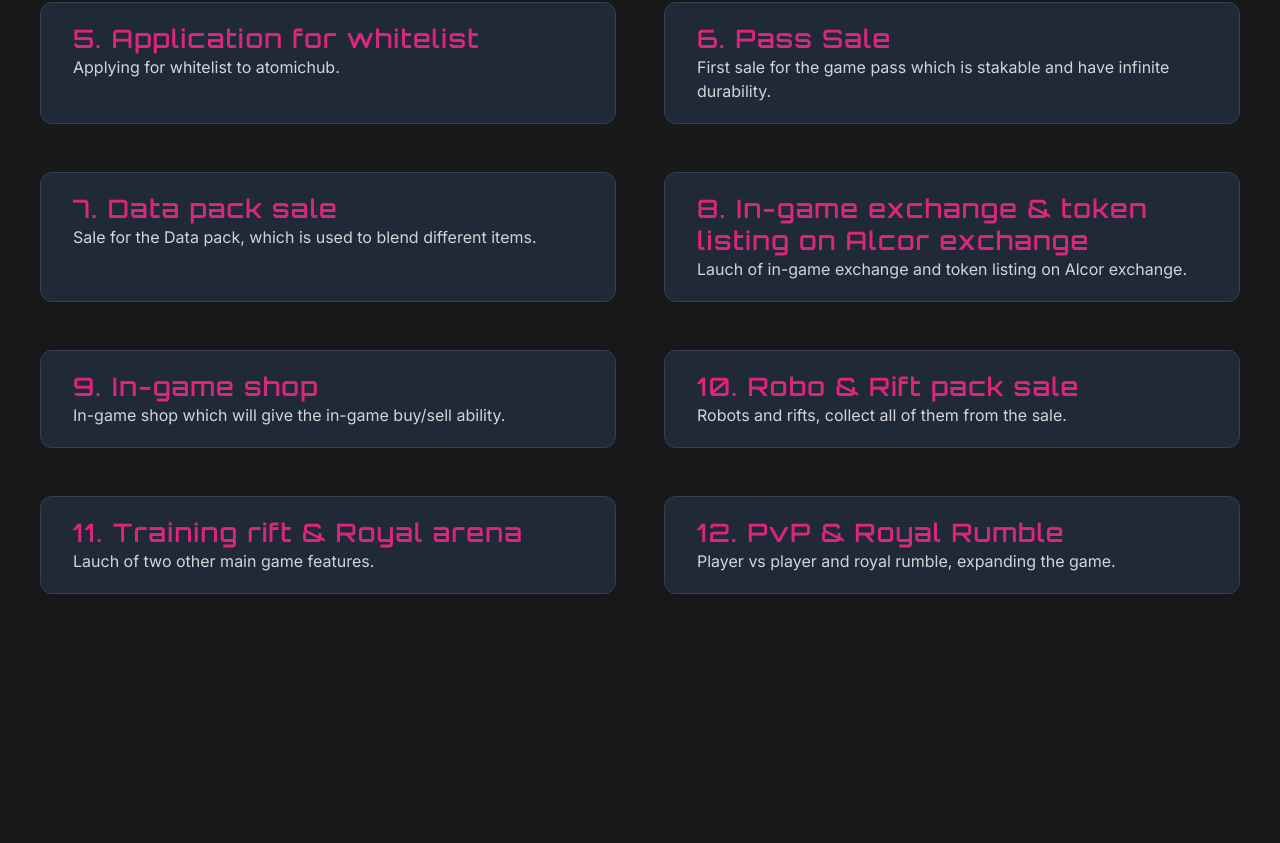
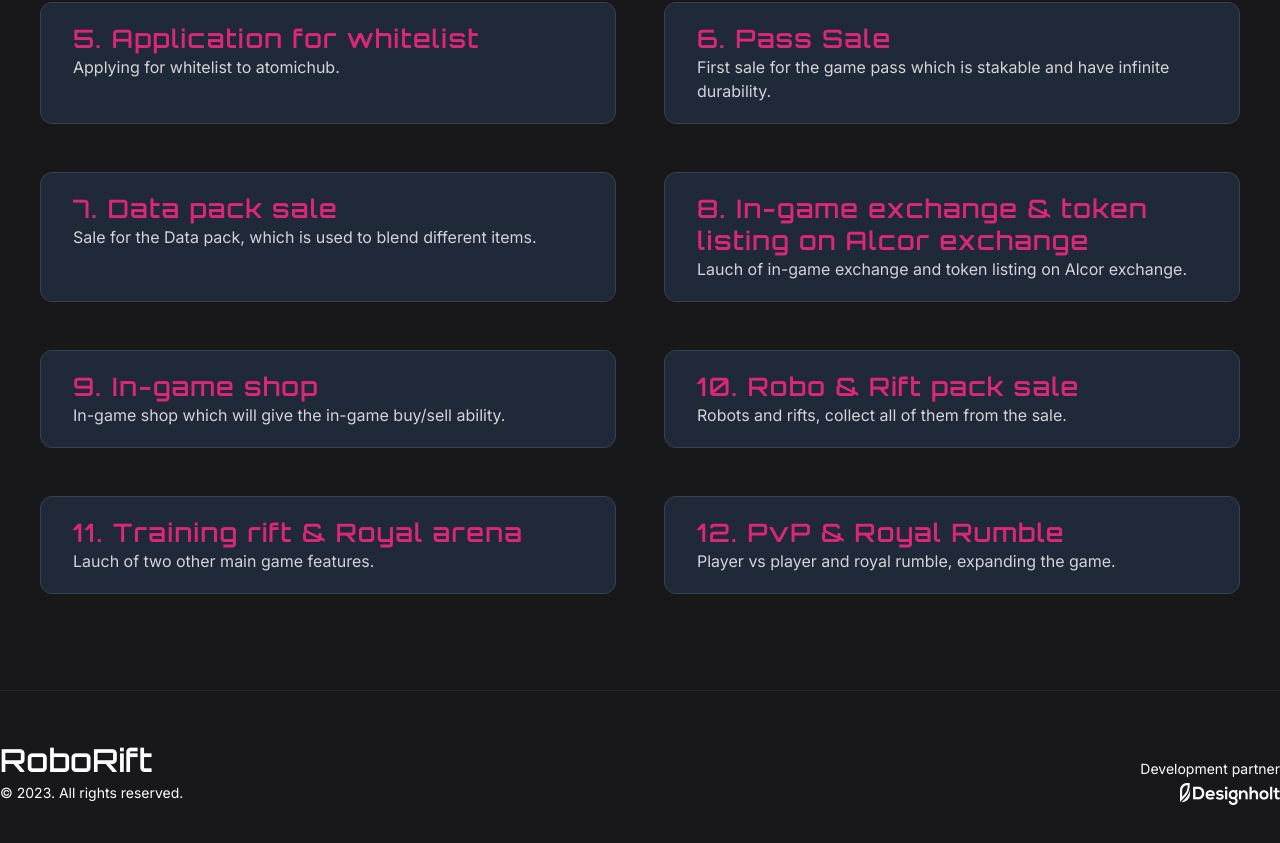
Before and after one commit to cryptomia69/NEXA-FINANCE, a Next.js app: page / in a window 1280 px wide. Shown: the part 3168-4011 px from the top of the page. Before the commit the page ends 3858 px from the top, so only its background shows below. Built offline with nearby package versions, Linux system fonts and the light colour scheme.

Commit message:
Designholt credit added

```diff
--- a/pages/index.jsx
+++ b/pages/index.jsx
@@ -275,6 +275,31 @@ export default function Home() {
 						</div>
 					</div>
 				</div>
+
+				<hr className="border-zinc-800" />
+
+				<div className="flex justify-between items-center">
+					<div>
+						<h4 className="font-orbitron text-3xl font-bold tracking-wider py-1">
+							RoboRift
+						</h4>
+						<p className="text-sm">&copy; 2023. All rights reserved.</p>
+					</div>
+					<div className="flex flex-col items-end mt-16 mb-10">
+						<p className="text-sm py-1">Development partner</p>
+						<Link href="https://designholt.net/">
+							<a className="" target="_blank">
+								<Image
+									src="/designholt-logo.png"
+									alt="Designholt"
+									width={100}
+									height={22}
+									className="object-contain"
+								/>
+							</a>
+						</Link>
+					</div>
+				</div>
 			</main>
 		</div>
 	)
```
Also changed, not shown: public/designholt-logo.png (added).
